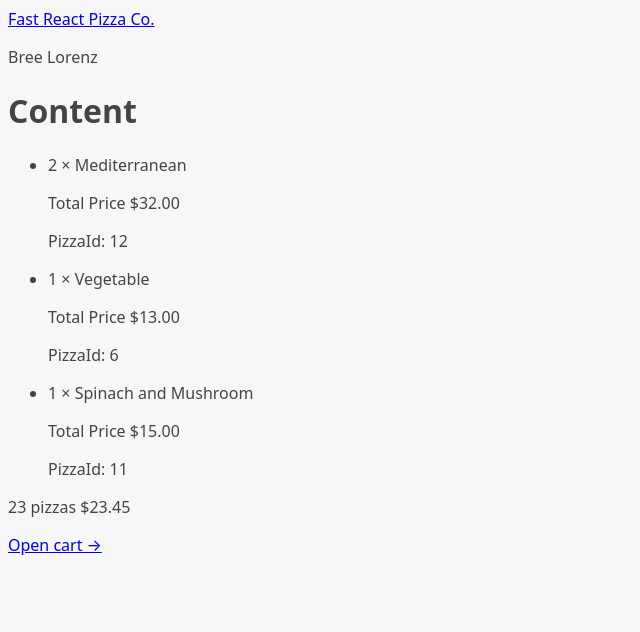
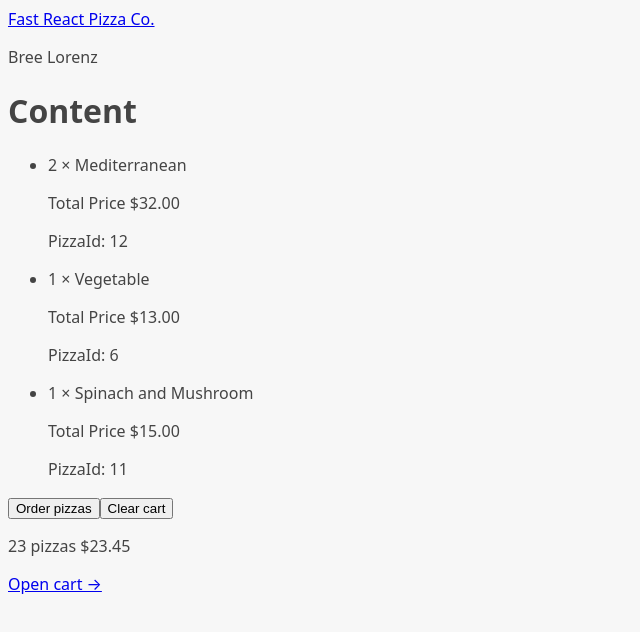
Before and after one commit to Koko-Dev/fast-react-pizza, a React (Vite) app: page /cart in a window 1280 px wide. Shown: the top 632 px of the page, without its empty margins (0-640 px from the left). Built offline with nearby package versions, Linux system fonts and the light colour scheme.

Commit message:
Menu.jsx:  Import the getMenu named function from ../../services/apiRestaurant.js;  create and export an async named function called loader() which awaits the getMenu() function and returns it
Cart.jsx:  this is a temporary change just to show show basic buttons for Order pizzas  and Clear cart

```diff
--- a/src/features/cart/Cart.jsx
+++ b/src/features/cart/Cart.jsx
@@ -22,6 +22,14 @@ function Cart() {
                     <CartItem item={ item } key={ item.pizzaId } />
                 ) ) }
             </ul>
+
+            <div>
+                <button>
+                    Order pizzas
+                </button>
+
+                <button>Clear cart</button>
+            </div>
         </div>
     );
 }
--- a/src/features/menu/Menu.jsx
+++ b/src/features/menu/Menu.jsx
@@ -1,7 +1,17 @@
+import { getMenu } from '../../services/apiRestaurant.js';
+
+
 function Menu() {
     return (
         <div>Menu</div>
     );
 }
 
+
+export async function loader() {
+    const menu = await getMenu();
+    return menu;
+}
+
+
 export default Menu;
```
